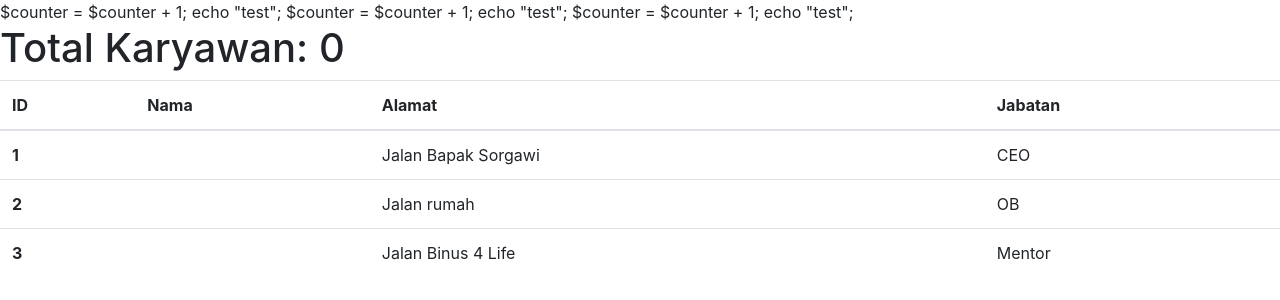
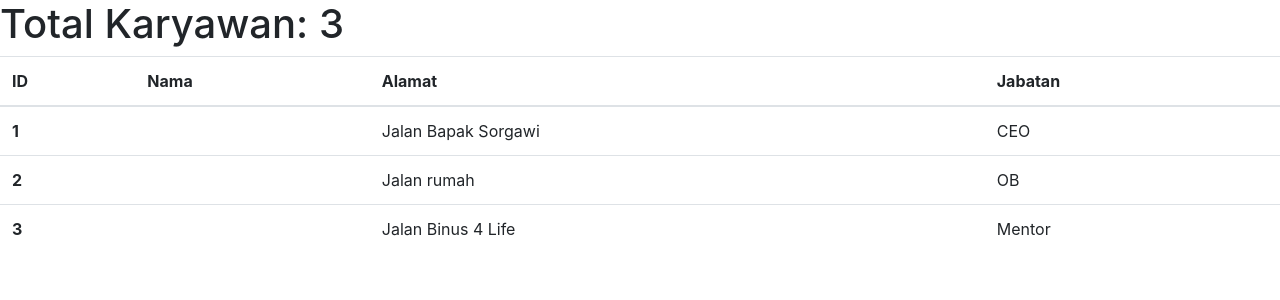
Before and after one commit to shatternox/UAS-SERVERADMIN-ARDIANDANNY, a PHP site: page / in a window 1280 px wide. Shown: the top 300 px of the page. Run offline with PHP 8.4, Linux system fonts and the light colour scheme; data comes from the database, SQL or seed files in the repository; data that the repository does not hold is empty.

Commit message:
Update index.php

```diff
--- a/index.php
+++ b/index.php
@@ -47,9 +47,8 @@
                     <td><?= $row['Alamat'] ?></td>
                     <td><?= $row['Jabatan'] ?></td>
                 </tr>
+                <?php
                 $counter = $counter + 1;
-                echo "test";
-                <?php
             }
             echo "<h1>Total Karyawan: {$counter}</h1>";
       ?>
```
